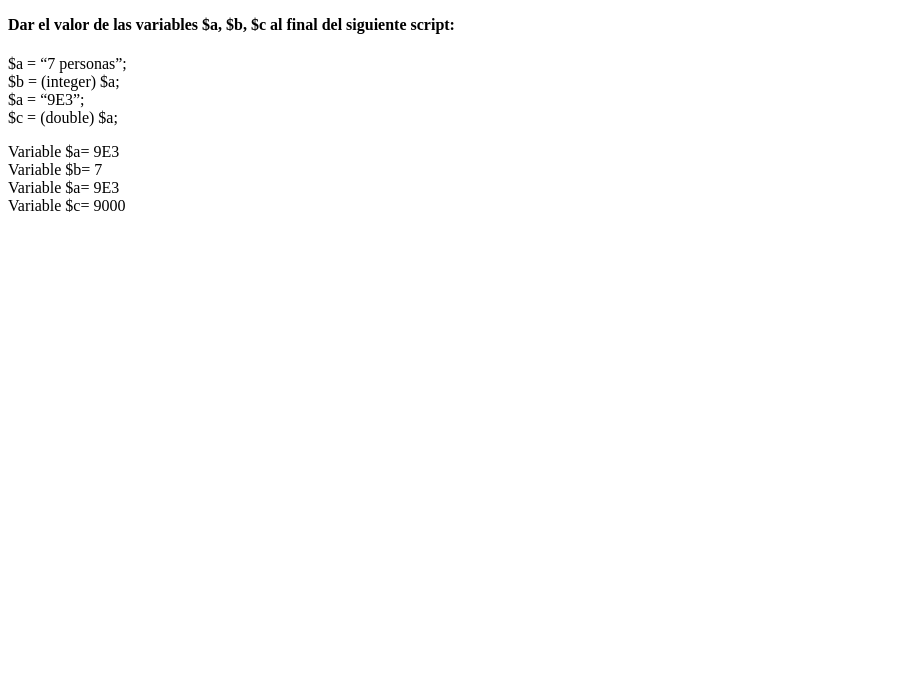
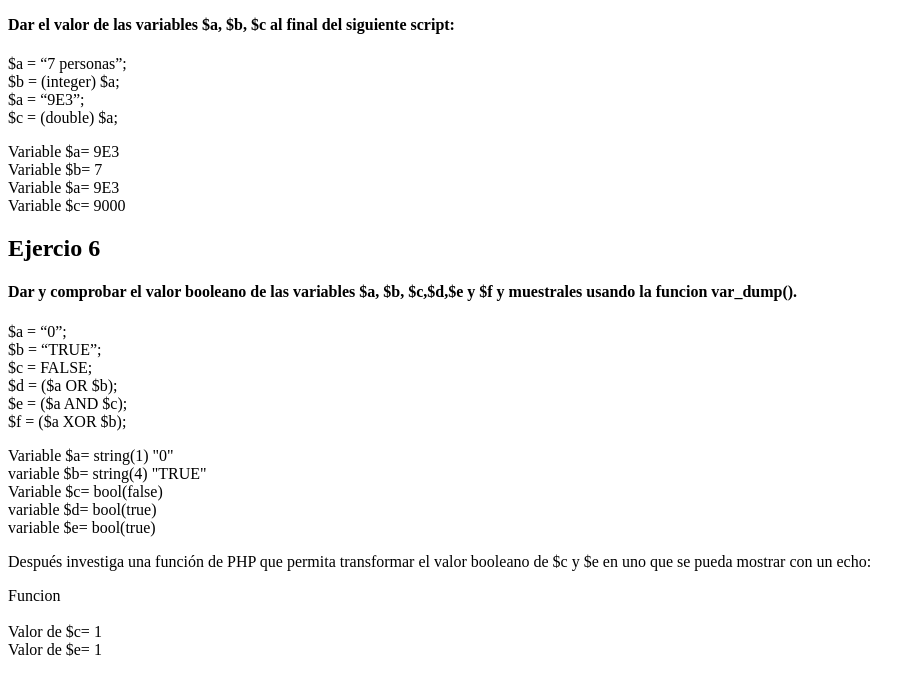
Before and after one commit to Ignacio7Bllk/tecweb, a PHP site: page / in a window 1280 px wide. Shown: the part 1570-2245 px from the top of the page, without its empty margins (0-921 px from the left). Before the commit the page ends 1782 px from the top, so only its background shows below. Run offline with PHP 8.4, Linux system fonts and the light colour scheme.

Commit message:
Termine el ejercicio 6

```diff
--- a/practicas/p04/index.php
+++ b/practicas/p04/index.php
@@ -157,6 +157,52 @@ echo'Variable $a= '.$a.'<br>';
 echo'Variable $c= '.$c.'<br>';
 ?>
 
+<h2>Ejercio 6</h2>
+<h4>Dar y comprobar el valor booleano de las variables $a, $b, $c,$d,$e y $f y muestrales usando la funcion var_dump(<datos>).</h4>
+<p>$a = “0”;<br>
+$b = “TRUE”;<br>
+$c = FALSE;<br>
+$d = ($a OR $b);<br>
+$e = ($a AND $c);   <br>
+$f = ($a XOR $b);</p>
+
+<?php
+$a = "0";
+$b = "TRUE";
+$c = FALSE;
+$d = ($a OR $b);
+$e = ($a AND $c);
+$f = ($a XOR $b);
+
+echo 'Variable $a= ';
+var_dump($a);
+echo'<br>';
+
+echo 'variable $b= ';
+var_dump($b);
+echo'<br>';
+
+echo 'Variable $c= ';
+var_dump($c);
+echo'<br>';
+
+echo 'variable $d= ';
+var_dump($d);
+echo'<br>';
+
+echo 'variable $e= ';
+var_dump($f);
+echo'<br>';
+
+echo'<p>Después investiga una función de PHP que permita transformar el valor booleano de $c y $e
+en uno que se pueda mostrar con un echo:</p>';
+echo "<p>Funcion<br><br>";
+
+echo 'Valor de $c= '.print_r($c).'<br>';
+echo 'Valor de $e= '.print_r($e).'<br>';
+
+?>
+
 
 </body>
 </html>
```
